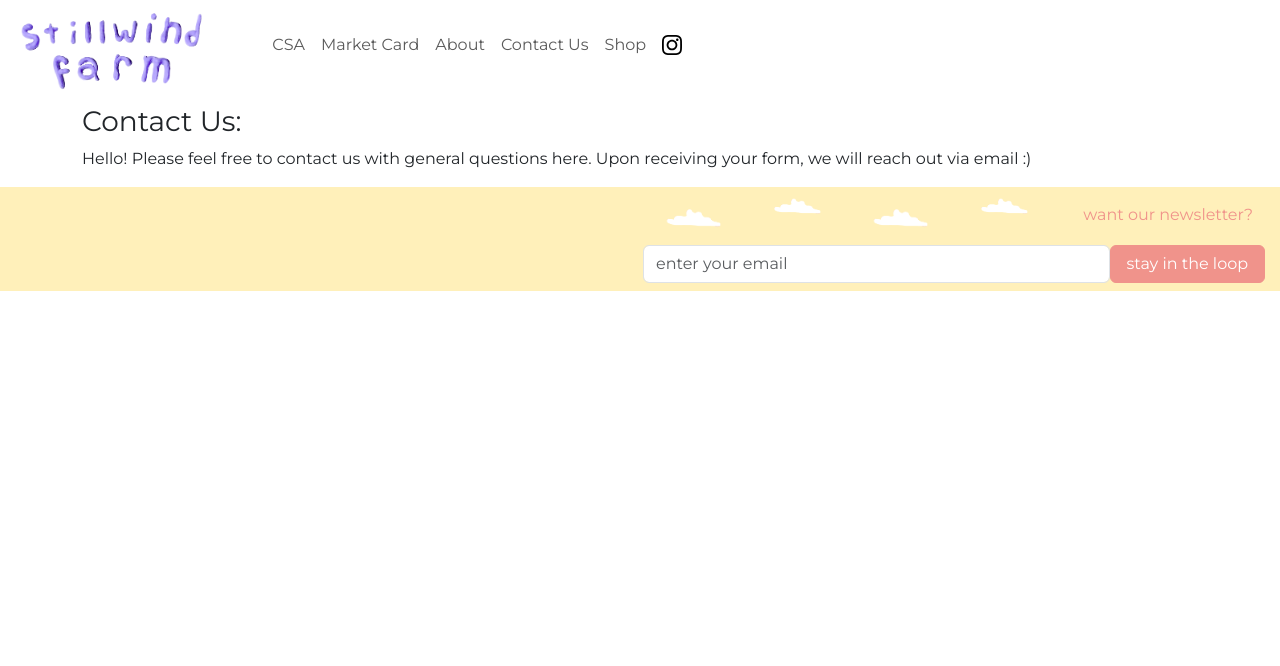
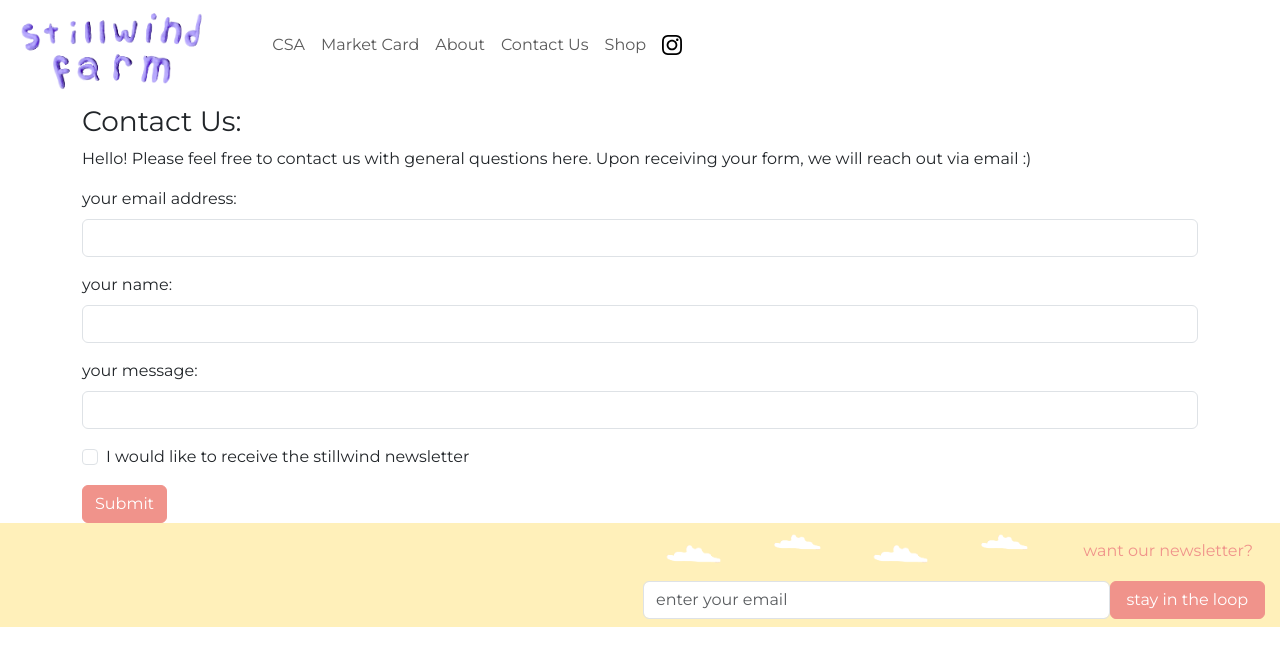
Before and after one commit to kencargill/stillwind-farm, a React (Create React App) app: page /contact in a window 1280 px wide. Shown: the top 666 px of the page. Built offline with nearby package versions, Linux system fonts and the light colour scheme.

Commit message:
added contact form fields

```diff
--- a/src/pages/contactPage.tsx
+++ b/src/pages/contactPage.tsx
@@ -1,10 +1,30 @@
 export default function ContactPage () {
     return (
-        <div className="container">
+        <div className="container height">
             <h3>Contact Us:</h3>
             <p>Hello! Please feel free to contact us with general questions
                 here. Upon receiving your form, we will reach out via email :)</p>
 
+                <form>
+                    <div className="mb-3">
+                        <label htmlFor="contactEmail" className="form-label">your email address:</label>
+                        <input type="email" className="form-control" id="contactEmail" />
+                    </div>
+                    <div className="mb-3">
+                        <label htmlFor="contactName" className="form-label">your name:</label>
+                        <input type="text" className="form-control" id="contactName" />
+                    </div>
+                    <div className="mb-3">
+                        <label htmlFor="contactName" className="form-label">your message:</label>
+                        <input type="text" className="form-control" id="contactName" />
+                    </div>
+                    <div className="mb-3 form-check">
+                        <input type="checkbox" className="form-check-input" id="newsCheck" />
+                        <label className="form-check-label" htmlFor="newsCheck">I would like to receive the stillwind newsletter</label>
+                    </div>
+                    <button type="submit" className="btn btn-success">Submit</button>
+                </form>
+
         </div>
     )
 }
```
